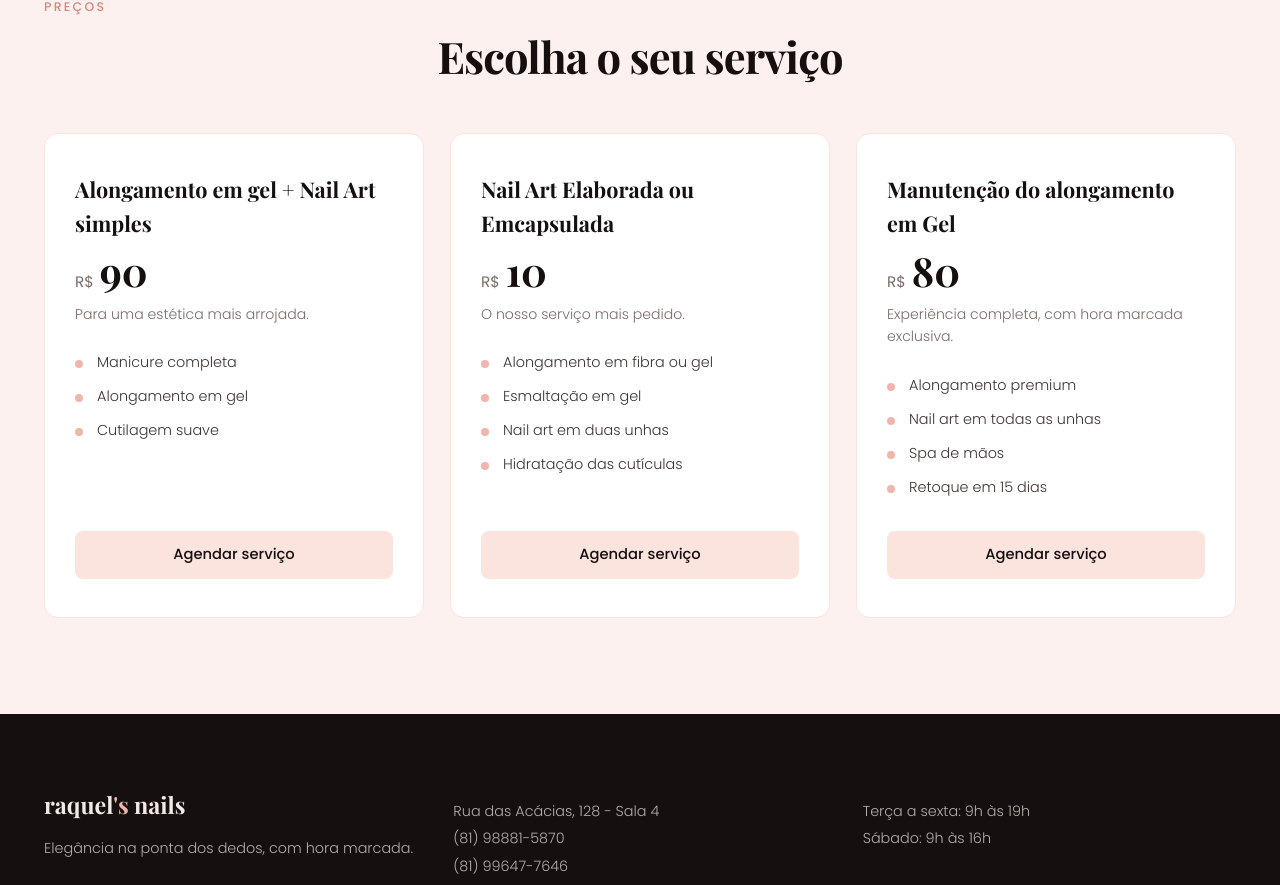
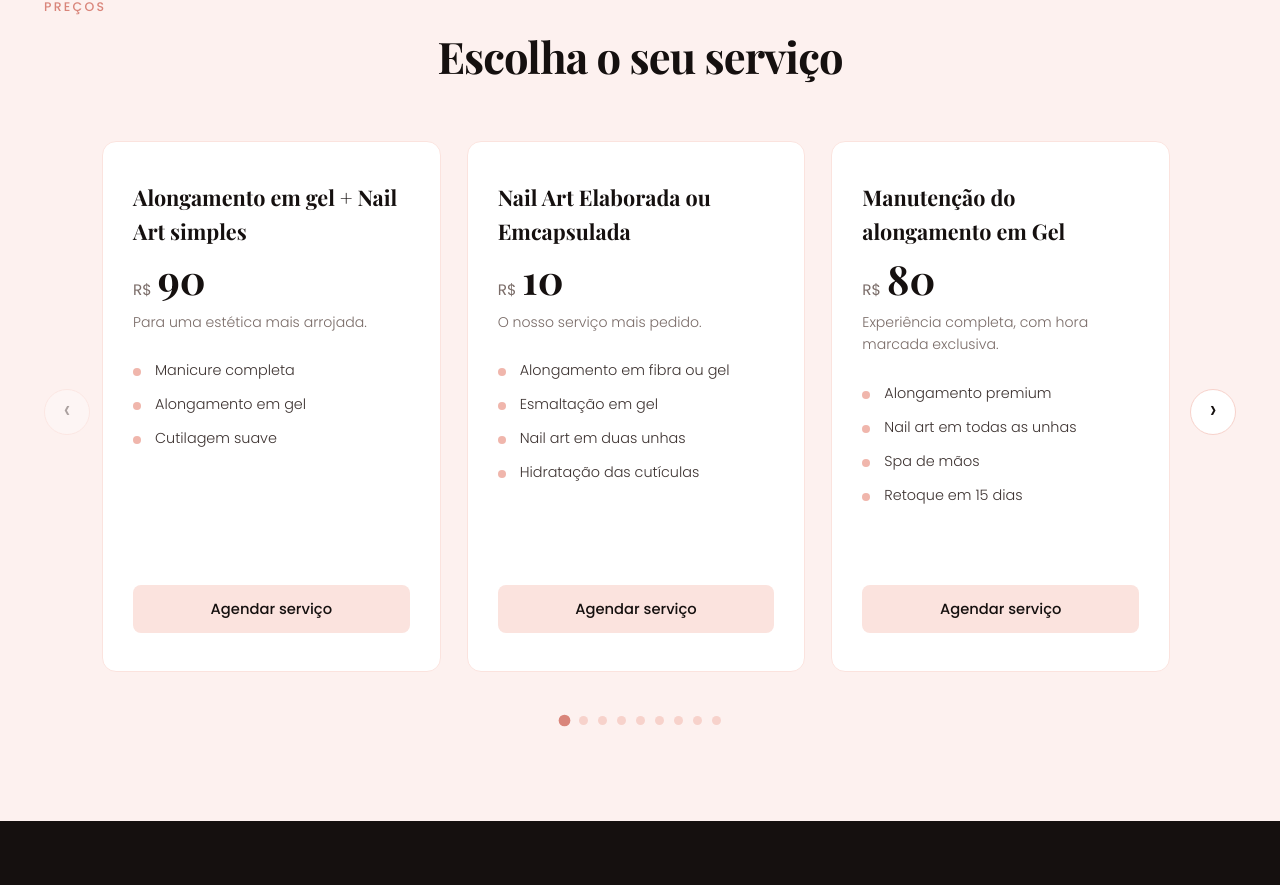
Before and after one commit to boanascimento/raquel-s-nails, a React (Create React App) app: page / in a window 1280 px wide. Shown: the part 2520-3405 px from the top of the page. Built offline with nearby package versions, Linux system fonts and the light colour scheme.

Commit message:
Adicionando todos os serviços e aplicando carrossel;

```diff
--- a/src/components/Sections.css
+++ b/src/components/Sections.css
@@ -117,18 +117,96 @@
   font-weight: 500;
 }
 
-/* Preços */
+/* Preços - Carrossel */
+.carousel {
+  position: relative;
+  display: flex;
+  align-items: center;
+  gap: 12px;
+  margin-top: 52px;
+}
+
 .plans {
+  list-style: none;
+  margin: 0;
+  padding: 8px 4px 18px;
+}
+
+.carousel__track {
   display: grid;
-  grid-template-columns: repeat(3, minmax(0, 1fr));
+  grid-auto-flow: column;
+  grid-auto-columns: calc((100% - 52px) / 3);
   gap: 26px;
-  margin-top: 52px;
+  overflow-x: auto;
+  scroll-snap-type: x mandatory;
+  scroll-behavior: smooth;
+  scrollbar-width: none;
+  -webkit-overflow-scrolling: touch;
+}
+
+.carousel__track::-webkit-scrollbar {
+  display: none;
+}
+
+.carousel__arrow {
+  flex-shrink: 0;
+  display: inline-flex;
+  align-items: center;
+  justify-content: center;
+  width: 46px;
+  height: 46px;
+  border: 1px solid var(--color-pink-200);
+  border-radius: 50%;
+  background-color: var(--color-surface);
+  color: var(--color-ink);
+  font-size: 1.6rem;
+  line-height: 1;
+  cursor: pointer;
+  transition: background-color 0.2s ease, border-color 0.2s ease, opacity 0.2s ease;
+}
+
+.carousel__arrow span {
+  transform: translateY(-2px);
+}
+
+.carousel__arrow:hover:not(:disabled) {
+  background-color: var(--color-pink-200);
+  border-color: var(--color-pink-300);
+}
+
+.carousel__arrow:disabled {
+  opacity: 0.35;
+  cursor: not-allowed;
+}
+
+.carousel__dots {
+  display: flex;
+  justify-content: center;
+  gap: 10px;
+  margin-top: 26px;
+}
+
+.carousel__dot {
+  width: 9px;
+  height: 9px;
+  padding: 0;
+  border: none;
+  border-radius: 50%;
+  background-color: var(--color-pink-200);
+  cursor: pointer;
+  transition: background-color 0.2s ease, transform 0.2s ease;
+}
+
+.carousel__dot--active {
+  background-color: var(--color-pink-500);
+  transform: scale(1.3);
 }
 
 .plan {
   position: relative;
   display: flex;
   flex-direction: column;
+  scroll-snap-align: start;
   padding: 38px 30px;
   border: 1px solid var(--color-pink-100);
   border-radius: var(--radius-md);
@@ -286,7 +364,6 @@
 
   .section__shell--split,
   .gallery,
-  .plans,
   .footer__shell {
     grid-template-columns: repeat(2, minmax(0, 1fr));
     gap: 32px;
@@ -295,11 +372,14 @@
   .section__shell--split {
     grid-template-columns: 1fr;
   }
+
+  .carousel__track {
+    grid-auto-columns: calc((100% - 26px) / 2);
+  }
 }
 
 @media (max-width: 620px) {
   .gallery,
-  .plans,
   .footer__shell {
     grid-template-columns: 1fr;
   }
@@ -307,4 +387,13 @@
   .about__stats {
     gap: 28px;
   }
+
+  .carousel__track {
+    grid-auto-columns: 85%;
+    gap: 18px;
+  }
+
+  .carousel__arrow {
+    display: none;
+  }
 }
--- a/src/components/Sections.tsx
+++ b/src/components/Sections.tsx
@@ -1,4 +1,4 @@
-import React from 'react';
+import React, { useCallback, useEffect, useRef, useState } from 'react';
 import './Sections.css';
 import lastWork1 from '../assets/last-work-nails-1.png';
 import lastWork2 from '../assets/last-work-nails-2.png';
@@ -62,7 +62,7 @@ const PLANS: IPlans[] = [
     description: 'Para uma estética mais arrojada.',
     items: ['Manicure completa', 'Alongamento em gel', 'Cutilagem suave'],
     featured: false,
-    linkToSchedule: 'https://tuaagenda.app/c/RaquelsNails?startSchedule=true&profissionalID=beafa522-30ce-4d62-b744-1c4567b712ff&servicos=6e13f06a-6d7d-4f18-885f-3780c88d190b#flowSchedule/2'
+    linkToSchedule: 'https://tuaagenda.app/c/RaquelsNails?startSchedule=true&profissionalID=beafa522-30ce-4d62-b744-1c4567b712ff&servicos=6e13f06a-6d7d-4f18-885f-3780c88d190b#flowSchedule/1'
   },
   {
     name: 'Nail Art Elaborada ou Emcapsulada',
@@ -75,7 +75,7 @@ const PLANS: IPlans[] = [
       'Hidratação das cutículas',
     ],
     featured: false,
-    linkToSchedule: 'https://tuaagenda.app/c/RaquelsNails?startSchedule=true&profissionalID=beafa522-30ce-4d62-b744-1c4567b712ff&servicos=6e13f06a-6d7d-4f18-885f-3780c88d190b#flowSchedule/2'
+    linkToSchedule: 'https://tuaagenda.app/c/RaquelsNails?startSchedule=true&profissionalID=beafa522-30ce-4d62-b744-1c4567b712ff&servicos=6e13f06a-6d7d-4f18-885f-3780c88d190b#flowSchedule/1'
   },
   {
     name: 'Manutenção do alongamento em Gel',
@@ -88,7 +88,80 @@ const PLANS: IPlans[] = [
       'Retoque em 15 dias',
     ],
     featured: false,
-    linkToSchedule: 'https://tuaagenda.app/c/RaquelsNails?startSchedule=true&profissionalID=beafa522-30ce-4d62-b744-1c4567b712ff&servicos=6e13f06a-6d7d-4f18-885f-3780c88d190b#flowSchedule/2'
+    linkToSchedule: 'https://tuaagenda.app/c/RaquelsNails?startSchedule=true&profissionalID=beafa522-30ce-4d62-b744-1c4567b712ff&servicos=6e13f06a-6d7d-4f18-885f-3780c88d190b#flowSchedule/1'
+  },
+  {
+    name: 'Esmaltação em Gel',
+    price: '50',
+    description: 'Duração: 1h',
+    items: [],
+    featured: false,
+    linkToSchedule: 'https://tuaagenda.app/c/RaquelsNails?startSchedule=true&profissionalID=beafa522-30ce-4d62-b744-1c4567b712ff&servicos=6e13f06a-6d7d-4f18-885f-3780c88d190b#flowSchedule/1'
+  },
+  {
+    name: 'Gel nos pés',
+    price: '50',
+    description: 'Duração: 1h30',
+    items: [],
+    featured: false,
+    linkToSchedule: 'https://tuaagenda.app/c/RaquelsNails?startSchedule=true&profissionalID=beafa522-30ce-4d62-b744-1c4567b712ff&servicos=6e13f06a-6d7d-4f18-885f-3780c88d190b#flowSchedule/1'
+  },
+  {
+    name: 'Manicure',
+    price: '25',
+    description: 'Duração: 45 min',
+    items: [],
+    featured: false,
+    linkToSchedule: 'https://tuaagenda.app/c/RaquelsNails?startSchedule=true&profissionalID=beafa522-30ce-4d62-b744-1c4567b712ff&servicos=6e13f06a-6d7d-4f18-885f-3780c88d190b#flowSchedule/1'
+  },
+  {
+    name: 'Manicure + Pedicure',
+    price: '45',
+    description: 'Duração: 1h30',
+    items: [],
+    featured: false,
+    linkToSchedule: 'https://tuaagenda.app/c/RaquelsNails?startSchedule=true&profissionalID=beafa522-30ce-4d62-b744-1c4567b712ff&servicos=6e13f06a-6d7d-4f18-885f-3780c88d190b#flowSchedule/1'
+  },
+  {
+    name: 'Manicure + Pedicure + Spa',
+    price: '65',
+    description: 'Duração: 2h',
+    items: [],
+    featured: false,
+    linkToSchedule: 'https://tuaagenda.app/c/RaquelsNails?startSchedule=true&profissionalID=beafa522-30ce-4d62-b744-1c4567b712ff&servicos=6e13f06a-6d7d-4f18-885f-3780c88d190b#flowSchedule/1'
+  },
+  {
+    name: 'Pedicure',
+    price: '25',
+    description: 'Duração: 45 min',
+    items: [],
+    featured: false,
+    linkToSchedule: 'https://tuaagenda.app/c/RaquelsNails?startSchedule=true&profissionalID=beafa522-30ce-4d62-b744-1c4567b712ff&servicos=6e13f06a-6d7d-4f18-885f-3780c88d190b#flowSchedule/1'
+  },
+  {
+    name: 'Pedicure + Spa dos pés + tratamento de calos',
+    price: '45',
+    description: 'Duração: 1h30',
+    items: [
+      'Esfoliação',
+      'Tratamento de calos',
+      'Hidratação',
+      'Gel Spar que transforma a água em gel para aliviar o cansaço, hidratar, estimular a circulação e renovação celular',
+    ],
+    featured: false,
+    linkToSchedule: 'https://tuaagenda.app/c/RaquelsNails?startSchedule=true&profissionalID=beafa522-30ce-4d62-b744-1c4567b712ff&servicos=6e13f06a-6d7d-4f18-885f-3780c88d190b#flowSchedule/1'
+  },
+  {
+    name: 'Spa dos pés + tratamento de calos',
+    price: '30',
+    description: 'Duração: 40 min',
+    items: [
+      'Tratamento de calos',
+      'Esfoliação',
+      'Hidratação com massagem relaxante',
+    ],
+    featured: false,
+    linkToSchedule: 'https://tuaagenda.app/c/RaquelsNails?startSchedule=true&profissionalID=beafa522-30ce-4d62-b744-1c4567b712ff&servicos=6e13f06a-6d7d-4f18-885f-3780c88d190b#flowSchedule/1'
   },
 ];
 
@@ -104,27 +177,29 @@ export function About() {
         </div>
         <div className="about__text">
           <p>
-            O Raquel&apos;s Nails nasceu da vontade de transformar o cuidado com
-            as unhas em um ritual tranquilo. Trabalhamos com atendimento
-            individual, hora marcada e materiais esterilizados a cada
-            procedimento.
+            O Raquel S Nails nasceu da vontade de transformar o cuidado com as unhas em um ritual tranquilo. Trabalhamos com atendimento individual, hora marcada e materiais esterilizados a cada procedimento.
           </p>
           <p>
-            Cada desenho é criado junto com você, respeitando o formato natural
-            da sua unha e a sua rotina. O resultado é um acabamento que dura e
-            que continua parecendo seu.
+            Cada desenho é criado junto com você, respeitando o formato natural da sua unha e a sua rotina. O resultado é um acabamento que dura e que continua parecendo seu.
+
           </p>
           <dl className="about__stats">
             <div>
-              <dt>8 anos</dt>
+              <dt>15 anos</dt>
               <dd>de estúdio</dd>
             </div>
             <div>
-              <dt>2.400+</dt>
+              <dt>8.500+</dt>
               <dd>atendimentos</dd>
             </div>
             <div>
-              <dt>4,9</dt>
+              <dt>
+                <a href="https://www.google.com/maps/place/Raquel+S+Nails/data=!4m2!3m1!1s0x0:0x26020a751c4b5018?sa=X&ved=1t:2428&hl=pt-BR&ictx=111" target="_blank"
+                  rel="noreferrer"
+                >
+                  5
+                </a>
+              </dt>
               <dd>avaliação média</dd>
             </div>
           </dl>
@@ -163,6 +238,79 @@ export function Gallery() {
 }
 
 export function Pricing() {
+  const trackRef = useRef<HTMLUListElement>(null);
+  const [activeIndex, setActiveIndex] = useState(0);
+  const [pageCount, setPageCount] = useState(1);
+  const [canScrollPrev, setCanScrollPrev] = useState(false);
+  const [canScrollNext, setCanScrollNext] = useState(true);
+
+  const getStep = useCallback((track: HTMLUListElement) => {
+    const firstCard = track.querySelector<HTMLElement>('.plan');
+    if (!firstCard) return 0;
+
+    const style = window.getComputedStyle(track);
+    const gap = parseFloat(style.columnGap || style.gap || '0') || 0;
+    return firstCard.offsetWidth + gap;
+  }, []);
+
+  const updateControls = useCallback(() => {
+    const track = trackRef.current;
+    if (!track) return;
+
+    const { scrollLeft, scrollWidth, clientWidth } = track;
+    setCanScrollPrev(scrollLeft > 4);
+    setCanScrollNext(scrollLeft < scrollWidth - clientWidth - 4);
+
+    const step = getStep(track);
+    if (step <= 0) return;
+
+    // Quantos cards cabem na viewport e quantas "páginas" isso gera.
+    const visibleCards = Math.max(1, Math.round(clientWidth / step));
+    const pages = Math.max(1, PLANS.length - visibleCards + 1);
+    setPageCount(pages);
+
+    const maxScroll = scrollWidth - clientWidth;
+    if (maxScroll <= 0) {
+      setActiveIndex(0);
+      return;
+    }
+    // Mapeia a posição do scroll para o índice de página (0..pages-1).
+    const index = Math.round((scrollLeft / maxScroll) * (pages - 1));
+    setActiveIndex(Math.min(pages - 1, Math.max(0, index)));
+  }, [getStep]);
+
+  useEffect(() => {
+    const track = trackRef.current;
+    if (!track) return;
+
+    updateControls();
+    track.addEventListener('scroll', updateControls, { passive: true });
+    window.addEventListener('resize', updateControls);
+
+    return () => {
+      track.removeEventListener('scroll', updateControls);
+      window.removeEventListener('resize', updateControls);
+    };
+  }, [updateControls]);
+
+  const scrollByCards = useCallback((direction: 1 | -1) => {
+    const track = trackRef.current;
+    if (!track) return;
+
+    const step = getStep(track);
+    if (step <= 0) return;
+    track.scrollBy({ left: step * direction, behavior: 'smooth' });
+  }, [getStep]);
+
+  const scrollToIndex = useCallback((index: number) => {
+    const track = trackRef.current;
+    if (!track) return;
+
+    const step = getStep(track);
+    if (step <= 0) return;
+    track.scrollTo({ left: step * index, behavior: 'smooth' });
+  }, [getStep]);
+
   return (
     <section className="section section--pricing" id="precos">
       <div className="section__shell">
@@ -170,13 +318,27 @@ export function Pricing() {
         <h2 className="section__title section__title--center">
           Escolha o seu serviço
         </h2>
-        <ul className="plans">
+
+        <div className="carousel">
+          <button
+            type="button"
+            className="carousel__arrow carousel__arrow--prev"
+            onClick={() => scrollByCards(-1)}
+            disabled={!canScrollPrev}
+            aria-label="Serviços anteriores"
+          >
+            <span aria-hidden="true">&#8249;</span>
+          </button>
+
+          <ul className="plans carousel__track" ref={trackRef}>
             {PLANS.map((plan) => (
               <li
                 className={`plan${plan.featured ? ' plan--featured' : ''}`}
                 key={plan.name}
               >
-              {plan.featured && <span className="plan__tag">Mais pedido</span>}
+                {plan.featured && (
+                  <span className="plan__tag">Mais pedido</span>
+                )}
                 <h3 className="plan__name">{plan.name}</h3>
                 <p className="plan__price">
                   <span className="plan__currency">R$</span>
@@ -199,6 +361,31 @@ export function Pricing() {
               </li>
             ))}
           </ul>
+
+          <button
+            type="button"
+            className="carousel__arrow carousel__arrow--next"
+            onClick={() => scrollByCards(1)}
+            disabled={!canScrollNext}
+            aria-label="Próximos serviços"
+          >
+            <span aria-hidden="true">&#8250;</span>
+          </button>
+        </div>
+
+        <div className="carousel__dots" role="tablist" aria-label="Navegação de serviços">
+          {Array.from({ length: pageCount }).map((_, index) => (
+            <button
+              type="button"
+              key={index}
+              className={`carousel__dot${index === activeIndex ? ' carousel__dot--active' : ''}`}
+              onClick={() => scrollToIndex(index)}
+              aria-label={`Ir para a página ${index + 1}`}
+              aria-selected={index === activeIndex}
+              role="tab"
+            />
+          ))}
+        </div>
       </div>
     </section>
   );
```
Lines whose indentation alone changed are shown as unchanged.
